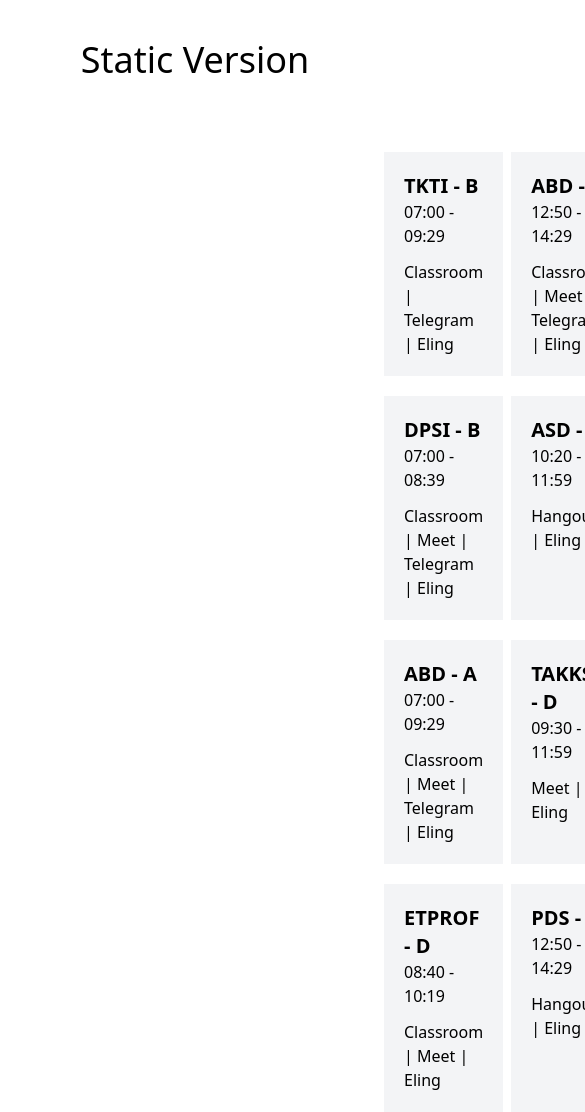
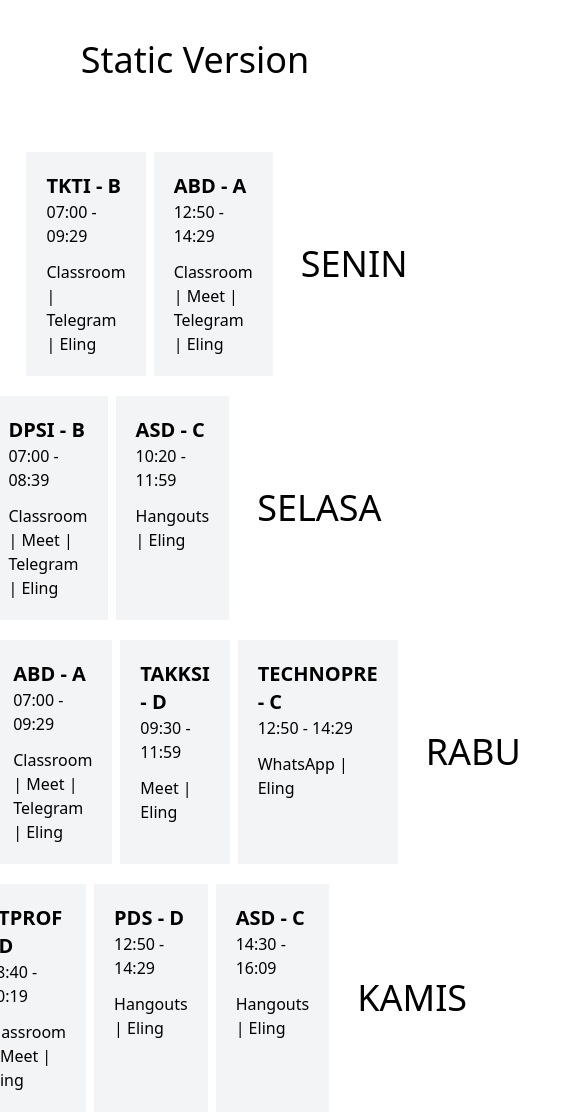
Before and after one commit to e-edsen/OSH, a plain HTML site: page index.html in a window 390 px wide. Shown: the top 1112 px of the page, 585 px wide, since content can reach past the window. Drawn offline with nearby package versions, Linux system fonts and the light colour scheme.

Commit message:
making more responsive

```diff
--- a/index.html
+++ b/index.html
@@ -13,7 +13,7 @@
     </div>
 
     <!-- SENIN -->
-    <div class="flex flex-row mx-8 mt-8 ml-96">
+    <div class="flex flex-row mx-8 mt-8 justify-center ml-24">
         <div class="bg-gray-100 p-5 mr-2">
             <h1 class="text-xl font-semibold">TKTI - B</h1>
             <h1 class="mb-3">07:00 - 09:29</h1>
@@ -37,7 +37,7 @@
     </div>
 
     <!-- SELASA -->
-    <div class="flex flex-row mx-8 mt-5 ml-96">
+    <div class="flex flex-row mx-8 mt-5 justify-center">
         <div class="bg-gray-100 p-5 mr-2">
             <h1 class="text-xl font-semibold">DPSI - B</h1>
             <h1 class="mb-3">07:00 - 08:39</h1>
@@ -60,7 +60,7 @@
     </div>
 
     <!-- RABU -->
-    <div class="flex flex-row mx-8 mt-5 ml-96">
+    <div class="flex flex-row mx-8 mt-5 justify-center ml-44">
         <div class="bg-gray-100 p-5 mr-2">
             <h1 class="text-xl font-semibold">ABD - A</h1>
             <h1 class="mb-3">07:00 - 09:29</h1>
@@ -91,7 +91,7 @@
     </div>
 
     <!-- KAMIS -->
-    <div class="flex flex-row mx-8 mt-5 ml-96">
+    <div class="flex flex-row mx-8 mt-5 justify-center ml-24">
         <div class="bg-gray-100 p-5 mr-2">
             <h1 class="text-xl font-semibold">ETPROF - D</h1>
             <h1 class="mb-3">08:40 - 10:19</h1>
```
